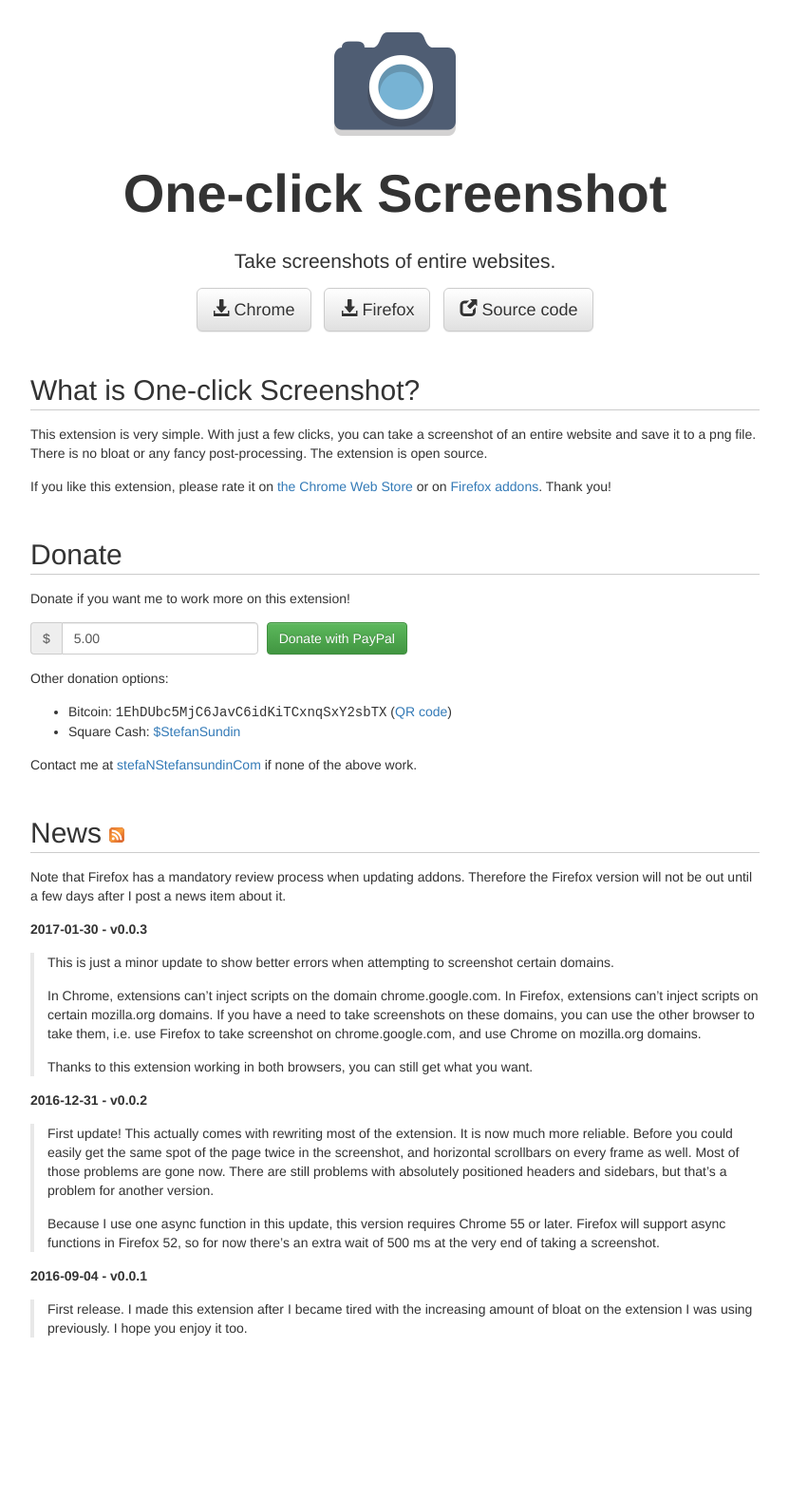
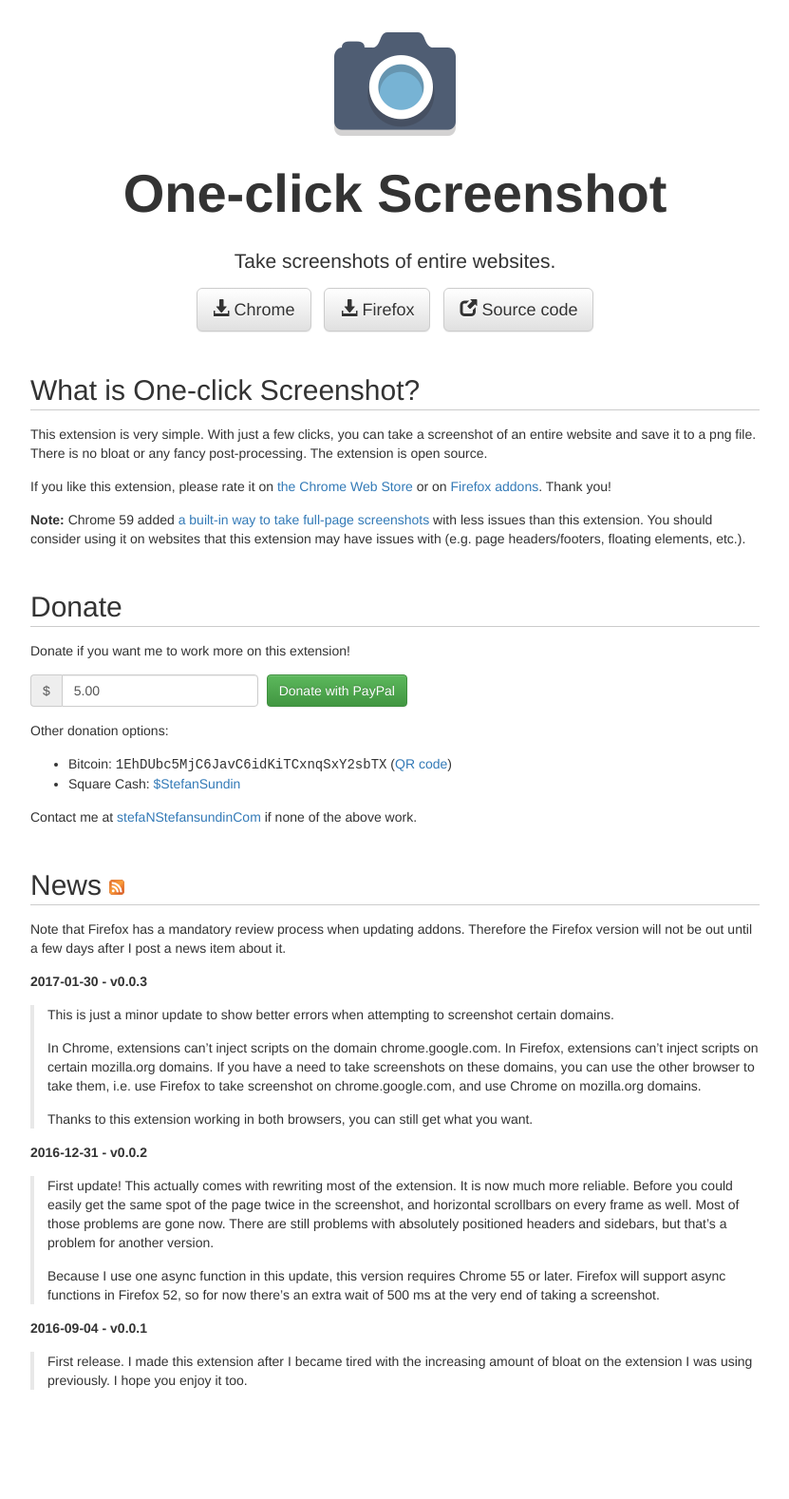
Before and after one commit to stefansundin/one-click-screenshot, a Jekyll site: the page built from index.html, in a window 1280 px wide. Shown: the whole page at 95% size, without its empty margins (224-1055 px from the left). Built offline with Jekyll 4.4.1, drawn with Linux system fonts in a browser that asks for light colours; before the commit the page ends 1523 px from its top, so only the background shows below that.

Commit message:
Add Chrome 59 note.

```diff
--- a/index.html
+++ b/index.html
@@ -26,6 +26,8 @@
     <p>This extension is very simple. With just a few clicks, you can take a screenshot of an entire website and save it to a png file. There is no bloat or any fancy post-processing. The extension is open source.</p>
 
     <p>If you like this extension, please rate it on <a href="https://chrome.google.com/webstore/detail/{{ site.extension_name }}/{{ site.extension_id }}/reviews">the Chrome Web Store</a> or on <a href="https://addons.mozilla.org/firefox/addon/{{ site.extension_name }}/reviews/add">Firefox addons</a>. Thank you!</p>
+
+    <p><strong>Note:</strong> Chrome 59 added <a target="_blank" href="https://developers.google.com/web/updates/2017/04/devtools-release-notes#screenshots">a built-in way to take full-page screenshots</a> with less issues than this extension. You should consider using it on websites that this extension may have issues with (e.g. page headers/footers, floating elements, etc.).</p>
 
 
     <h2 id="donate">Donate</h2>
```
